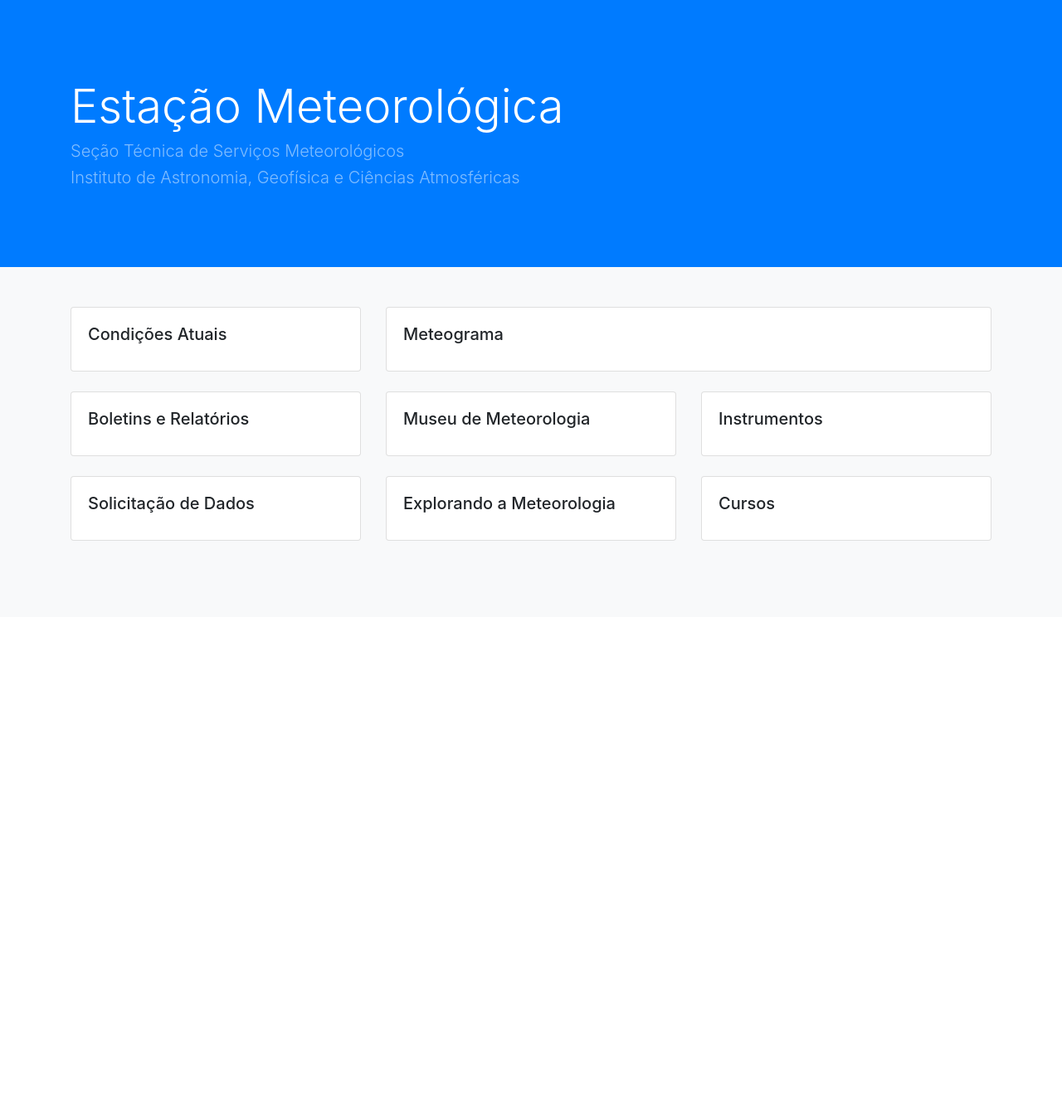
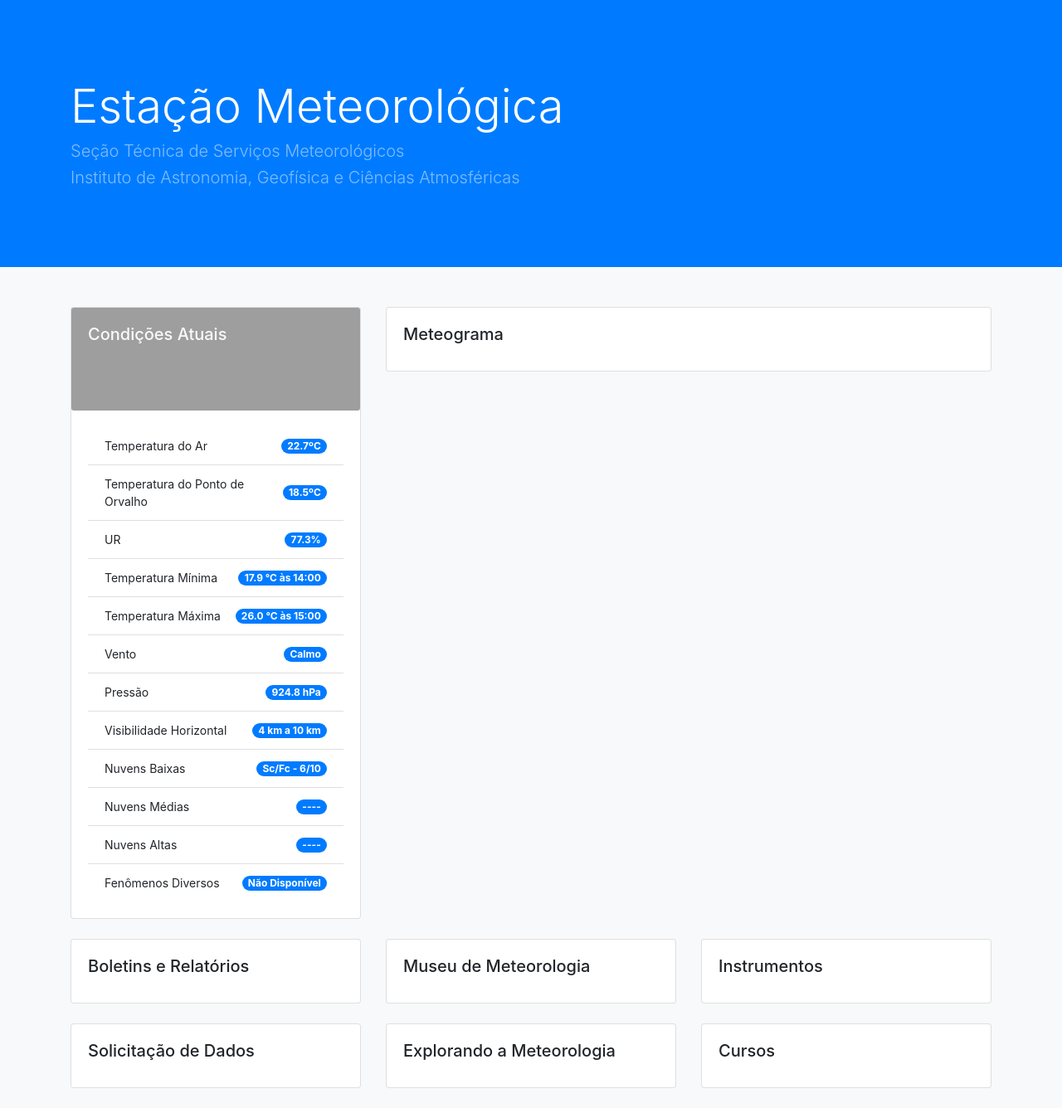
Before and after one commit to iagsti/site-estacao, a Django app: page / in a window 1280 px wide. Shown: the part 56-1392 px from the top of the page at 83% size. Before the commit the page ends 708 px from the top, so only its background shows below. Run offline with Django 3.2, Linux system fonts and the light colour scheme; parts of the project's set-up code (start-up, migrations or seed data) failed here and were passed over; some libraries are stand-ins or nearby versions; grey boxes are pictures that could not be loaded.

Commit message:
Adiciona panel com condições atuais  - Adiciona Panel para os dados das condições atuais

```diff
--- /dev/null
+++ b/estacao/core/templates/current_conditions.html
@@ -0,0 +1,52 @@
+{% load i18n %}
+
+<ul class="list-group list-group-flush">
+    <li class="list-group-item d-flex justify-content-between align-items-center">
+        <small>{% trans 'Temperatura do Ar' %}</small>
+        <span class="badge badge-primary badge-pill">{{ conditions.temperatura_ar }}</span>
+    </li>
+    <li class="list-group-item d-flex justify-content-between align-items-center">
+        <small>{% trans 'Temperatura do Ponto de Orvalho' %}</small>
+        <small class="badge badge-primary badge-pill">{{ conditions.temperatura_orvalho }}</small>
+    </li>
+    <li class="list-group-item d-flex justify-content-between align-items-center">
+        <small>{% trans 'UR' %}</small>
+        <small class="badge badge-primary badge-pill">{{ conditions.ur }}</small>
+    </li>
+    <li class="list-group-item d-flex justify-content-between align-items-center">
+        <small>{% trans 'Temperatura Mínima' %}</small>
+        <small class="badge badge-primary badge-pill">{{ conditions.temperatura_min }}</small>
+    </li>
+    <li class="list-group-item d-flex justify-content-between align-items-center">
+        <small>{% trans 'Temperatura Máxima' %}</small>
+        <small class="badge badge-primary badge-pill">{{ conditions.temperatura_max }}</small>
+    </li>
+    <li class="list-group-item d-flex justify-content-between align-items-center">
+        <small>{% trans 'Vento' %}</small>
+        <small class="badge badge-primary badge-pill">{{ conditions.vento }}</small>
+    </li>
+    <li class="list-group-item d-flex justify-content-between align-items-center">
+        <small>{% trans 'Pressão' %}</small>
+        <small class="badge badge-primary badge-pill">{{ conditions.pressao }}</small>
+    </li>
+    <li class="list-group-item d-flex justify-content-between align-items-center">
+        <small>{% trans 'Visibilidade Horizontal' %}</small>
+        <small class="badge badge-primary badge-pill">{{ conditions.visibilidade }}</small>
+    </li>
+    <li class="list-group-item d-flex justify-content-between align-items-center">
+        <small>{% trans 'Nuvens Baixas' %}</small>
+        <small class="badge badge-primary badge-pill">{{ conditions.nuvens_baixas }}</small>
+    </li>
+    <li class="list-group-item d-flex justify-content-between align-items-center">
+        <small>{% trans 'Nuvens Médias' %}</small>
+        <small class="badge badge-primary badge-pill">{{ conditions.nuvens_medias }}</small>
+    </li>
+    <li class="list-group-item d-flex justify-content-between align-items-center">
+        <small>{% trans 'Nuvens Altas' %}</small>
+        <small class="badge badge-primary badge-pill">{{ conditions.nuvens_altas }}</small>
+    </li>
+    <li class="list-group-item d-flex justify-content-between align-items-center">
+        <small>{% trans 'Fenômenos Diversos' %}</small>
+        <small class="badge badge-primary badge-pill">{{ conditions.diversos }}</small>
+    </li>
+</ul>
--- a/estacao/core/templates/home.html
+++ b/estacao/core/templates/home.html
@@ -20,8 +20,12 @@
 <div class="row">
     <div class="col-md-4 col-sm-12">
         <div class="card mb-4">
+            <img src="https://i.picsum.photos/id/1056/700/250.jpg" alt="" class="card-img">
+            <div class="card-img-overlay">
+                <h5 class="card-title text-light">{% trans 'Condições Atuais' %}</h5>
+            </div>
             <div class="card-body">
-                <h5 class="card-title">{% trans 'Condições Atuais' %}</h5>
+                <div class="card-text">{% include 'current_conditions.html' %}</div>
             </div>
         </div>
     </div>
--- a/estacao/core/views.py
+++ b/estacao/core/views.py
@@ -2,4 +2,16 @@ from django.shortcuts import render
 
 
 def home(request):
-    return render(request, 'home.html')
+    conditions = get_conditions()
+    context = {'conditions': conditions}
+    return render(request, 'home.html', context)
+
+
+def get_conditions():
+    conditions = dict(temperatura_ar='22.7ºC', temperatura_orvalho='18.5ºC', ur='77.3%',
+                        temperatura_min='17.9 °C às 14:00', temperatura_max='26.0 °C às 15:00',
+                        vento='Calmo', pressao='924.8 hPa', visibilidade='4 km a 10 km',
+                        nuvens_baixas='Sc/Fc - 6/10', nuvens_medias='----', nuvens_altas='----',
+                        diversos='Não Disponível')
+
+    return conditions
```
Also changed, not shown: estacao/core/tests/test_core_view.py (added, +36 -0 lines).
